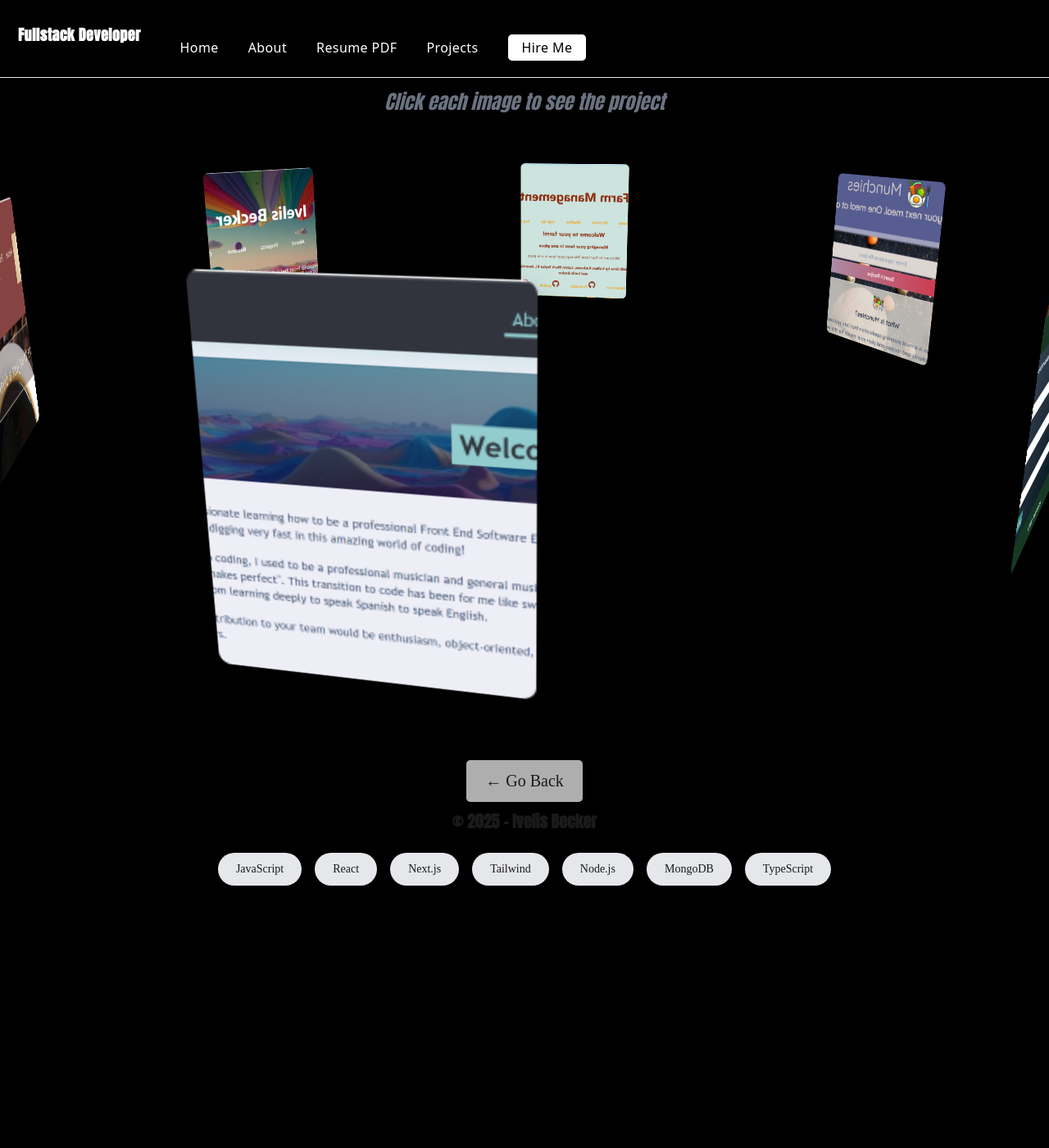
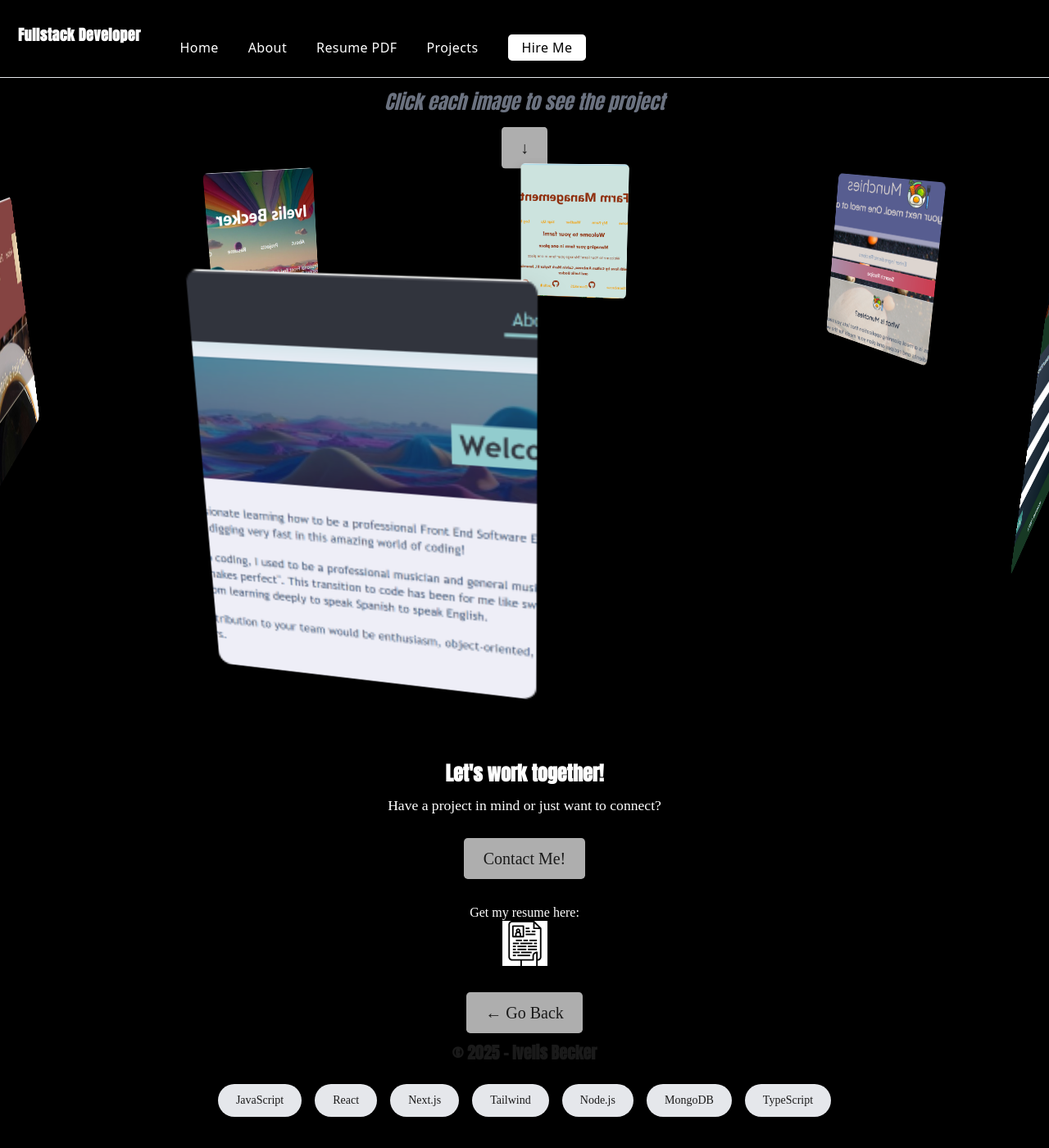
Before and after one commit to I-0110/ivelisFullstackPortfolio, a React (Vite) app in the folder client/: page /projects in a window 1280 px wide. Shown: the top 1400 px of the page at 82% size. Before the commit the page ends 1128 px from the top, so only its background shows below. Built offline with nearby package versions, Linux system fonts and the light colour scheme; a web font is replaced by a local one.

Commit message:
Added a down arrow to allow user to see more

```diff
--- a/client/src/components/InteractiveCarousel/index.tsx
+++ b/client/src/components/InteractiveCarousel/index.tsx
@@ -1,6 +1,12 @@
 import React, { useState, useRef, useEffect } from 'react';
 
+// Handling autoscroll
+type CarouselEnds = {
+  onScroll?: () => void;
+}
+
 const images = [
+    // { src: "/ivelisPortfolio.png", alt: "ivelisFullstack", link:'https://ivelisbecker.onrender.com/'},
     { src: "/musicDiary.png", alt: "musicDiary", link: 'https://musicdiary.onrender.com/'},
     { src: "/Munchies.png", alt: "Munchies", link: 'https://munchies-wzp9.onrender.com/'},
     { src: "/theFarm.png", alt: "Farm Management", link: 'https://farm-manager-h9l8.onrender.com/' },
@@ -9,7 +15,7 @@ const images = [
     { src: "/ivelisHTML-CSS.png", alt: "ivelisHTML-CSS", link: 'https://i-0110.github.io/IvelisPortfolio/'},
   ];
 
-const InteractiveCarousel: React.FC = () => {
+const InteractiveCarousel: React.FC = ({ onScroll }: CarouselEnds) => {
     const [rotationY, setRotationY] = useState(0);
     const [isPaused, setIsPaused] = useState(false);
 
@@ -75,6 +81,11 @@ const InteractiveCarousel: React.FC = () => {
 
   return (
     <div className='banner'>
+        <button
+          onClick={onScroll}
+          className='animate-bounce btn btn-lg m-2 bg-dark-headline text-dark-muted hover:opacity-90 transition'
+          aria-label='Scroll to About Section'
+        >↓</button>
         <h1 className="absolute top-1/3 left-1/3 -translate-x-0 -translate-y-0 z-0 text-3xl sm:text-4xl font-bold text-white drop-shadow-lg pointer-events-none">
             My Projects
         </h1>
--- a/client/src/pages/Home.tsx
+++ b/client/src/pages/Home.tsx
@@ -11,6 +11,12 @@ const Home = () => {
 
   const scrollRef = useRef<HTMLDivElement>(null);
 
+  const aboutRef = useRef<HTMLDivElement>(null);
+
+  const scrollToAbout = () => {
+    aboutRef.current?.scrollIntoView({ behavior: 'smooth' });
+  };
+
   return (
     <main>
       <div className="flex-row justify-center">
@@ -23,12 +29,12 @@ const Home = () => {
               <Header scrollRef={scrollRef} />
               {/* Project Display */}
               <section ref={scrollRef} className='banner'>
-                <InteractiveCarousel />
+                <InteractiveCarousel onScroll={scrollToAbout} />
               </section>
               <br />
               <div className='grid grid-cols-3 gap-6 items-center'>
                 {/* Left-Short: About Me Section */}
-                <section className='flex flex-col justify-center space-y-4'>
+                <section ref={aboutRef} className='flex flex-col justify-center space-y-4'>
                   <h2 className='text-2xl font-bold'>About Ivelis</h2>
                   <p className='text-gray-100'>
                     I'm a full-stack developer passionate about building web apps with clean code and powerful user experiences.
--- a/client/src/pages/Projects.tsx
+++ b/client/src/pages/Projects.tsx
@@ -1,12 +1,40 @@
-import InteractiveCarousel from "../components/InteractiveCarousel"
+import { useRef } from 'react';
+import InteractiveCarousel from "../components/InteractiveCarousel";
+import { Link } from "react-router-dom";
 
 const Projects = () => {
+    const aboutRef = useRef<HTMLDivElement>(null);
+
+    const scrollToAbout = () => {
+        aboutRef.current?.scrollIntoView({ behavior: "smooth" });
+    }
     return (
-        <section className='banner'>
-            <br />
-            <h4 className="italic text-gray-500 bounce">Click each image to see the project</h4>
-            <InteractiveCarousel />
-        </section>
+        <>
+            <section className='banner'>
+                <br />
+                <h4 className="italic text-gray-500 bounce">Click each image to see the project</h4>
+                <InteractiveCarousel onScroll={scrollToAbout}/>
+            </section>
+            <section ref={aboutRef} className='col-span-full text-center mt-8'>
+            <h3 className='text-2xl font-semibold text-white'>Let's work together!</h3>
+            <p className='text-light-100 mt-2'>Have a project in mind or just want to connect?</p>
+        {/* Contact Button */}
+            <Link to="/contact" className='btn btn-lg m-2 bg-dark-headline text-dark-muted hover:opacity-90 transition'>Contact Me!</Link>
+            {/* Resume */}
+            <a
+                href='https://docs.google.com/document/d/1OCky6jv6FhjHI1q5MDKZ5xHwvVFgzIIYu_NXd2HO6Yo/edit?usp=sharing'
+                target="_blank"
+                rel='noopener noreferrer'
+                className='flex flex-col items-center text-white mt-4'>
+                Get my resume here:
+                <img
+                    src='resume.svg'
+                    alt='Download Resume'
+                    className='icon bg-white'
+                />
+            </a>
+            </section>
+        </>
     )
 };
 
--- a/client/src/pages/Resume.tsx
+++ b/client/src/pages/Resume.tsx
@@ -1,4 +1,5 @@
 import Header from "../components/Header";
+import { useRef } from 'react';
 import { useQuery } from '@apollo/client';
 import { QUERY_USERS } from '../utils/queries';
 
@@ -6,6 +7,8 @@ const Resume = () => {
     const { loading } = useQuery(QUERY_USERS);
 
     const RESUME_URL = "https://docs.google.com/document/d/e/2PACX-1vTGQphl364LlMKbbjX3DZsxCwrjA5--3cOOipBstFhp9Ulx84nEHkwszSPFCkggInkH9b0z3okkxkux/pub?embedded=true";
+
+    const scrollRef = useRef<HTMLDivElement>(null);
 
     return (
         <section className="max-w-5xl mx-auto p-6">
@@ -17,8 +20,8 @@ const Resume = () => {
                     <div>Loading...</div>
                 ) : (
                     <>
-                    <Header />
-                    <div>
+                    <Header scrollRef={scrollRef} />
+                    <div ref={scrollRef}>
                         <iframe
                         src={RESUME_URL}
                         className="w-full h-[600px]"
```
Also changed, not shown: client/public/ivelisPortfolio.png (added).
